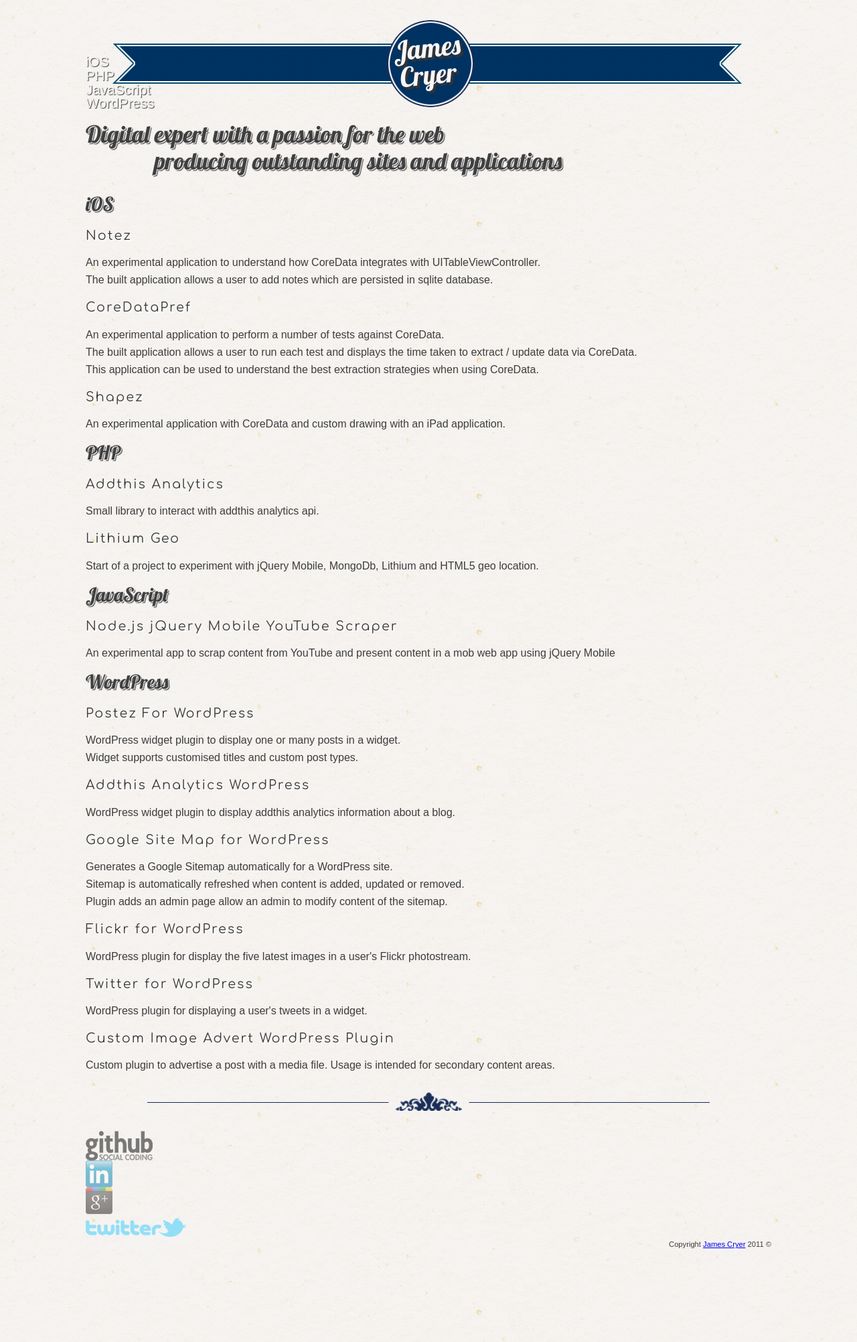
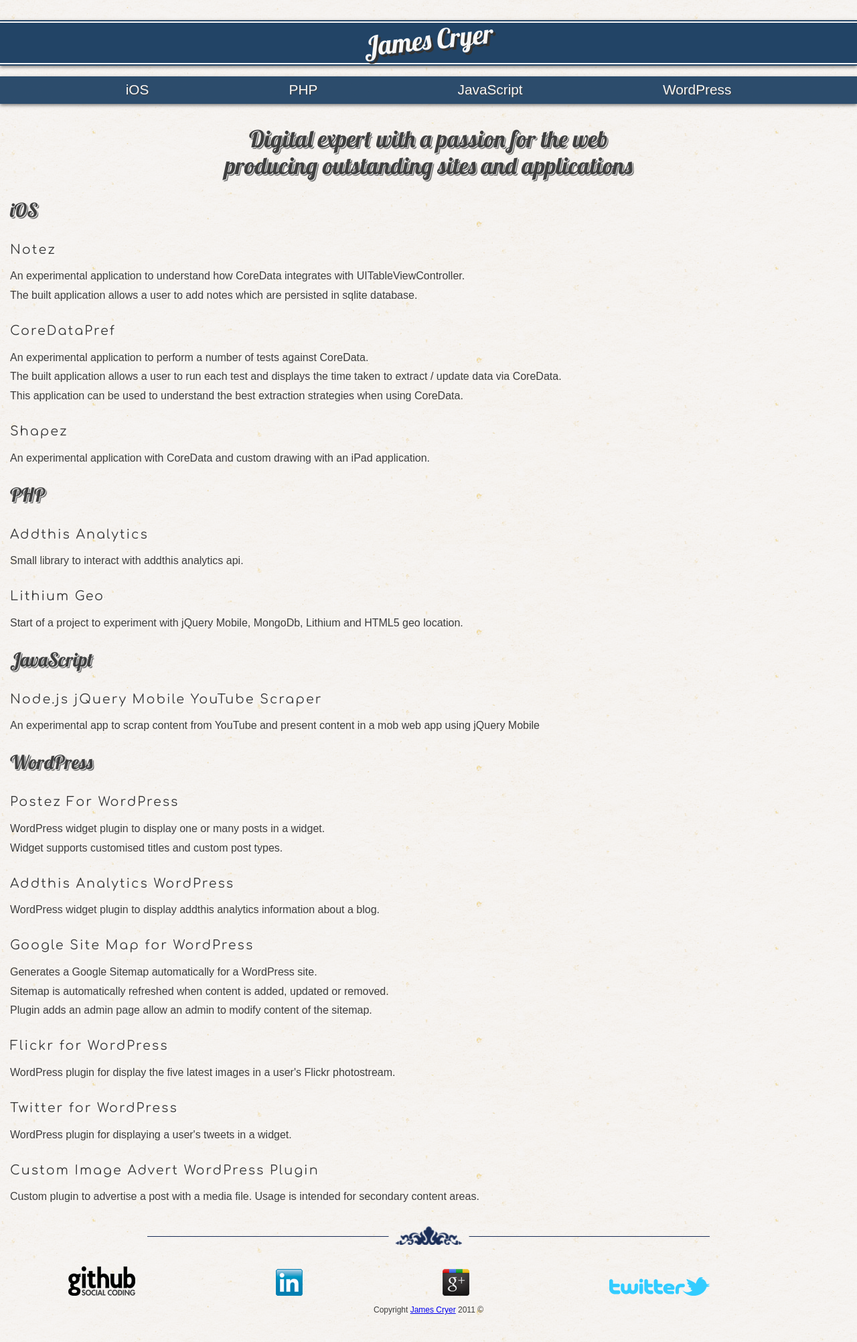
Before and after one commit to jrcryer/jrcryer.github.com, a Jekyll site: the page built from index.html, in a window 1280 px wide. Shown: the whole page at 67% size. Built offline with Jekyll 4.4.1, drawn with Linux system fonts in a browser that asks for light colours; nearby versions of some CDN libraries; some web fonts are replaced.

Commit message:
Defaulting styling

```diff
--- a/_includes/footer.html
+++ b/_includes/footer.html
@@ -1,9 +1,17 @@
 <footer>
     <ul>
-        <li id="github"><a class="replace" href="http://github.com/jrcryer">GitHub</a></li>
-        <li id="linkedin"><a class="replace" href="http://uk.linkedin.com/in/jamescryer">LinkedIn</a></li>
-        <li id="googleplus"><a class="replace" href="https://plus.google.com/106644155952209673321/posts">Google+</a></li>
-        <li id="twitter"><a class="replace" href="http://twitter.com/jrcryer">Twitter</a></li>
+        <li id="github">
+            <a href="http://github.com/jrcryer"><img src="../images/github.png" alt="Github Repos" /></a>
+        </li>
+        <li id="linkedin">
+            <a href="http://uk.linkedin.com/in/jamescryer"><img src="../images/linkedin.png" alt="LinkedIn Profile" /></a>
+        </li>
+        <li id="googleplus">
+            <a href="https://plus.google.com/106644155952209673321/posts"><img src="../images/googleplus.png" alt="Google Plus Profile" /></a>
+        </li>
+        <li id="twitter">
+            <a href="http://twitter.com/jrcryer"><img src="../images/twitter.png" alt="Twitter Profile" /></a>
+        </li>
     </ul>
     <span class="copyright">Copyright <a href="/">James Cryer</a> 2011 &copy;</span>
     <div class="clear"></div>
--- a/_includes/header.html
+++ b/_includes/header.html
@@ -1,7 +1,9 @@
 <header id="title">
-    <h1 id="page-title">
-        <a href="/">
-            <span class="first">James</span> <span class="second">Cryer</span>
-        </a>
-    </h1>
+    <hgroup>
+        <h1 id="page-title">
+            <a href="/">
+                <span class="first">James</span> <span class="second">Cryer</span>
+            </a>
+        </h1>
+    </hgroup>
 </header>
--- a/stylesheets/application.css
+++ b/stylesheets/application.css
@@ -1,8 +1,7 @@
 body {
     font-family: 'Mako', Arial;
-    max-width: 1044px;
     margin: 0 auto;
-    padding: 30px 0;
+    padding: 1.875em 0;
     background:url(../images/background.png);
     color: #3D3D3D;
 }
@@ -10,15 +9,22 @@
     font-family: 'Lobster', Arial;
 }
 
-header {
-    position: relative;
+#title {
+    background: #224466;
+    padding: 0.125em 0;
+    margin-bottom: 1em;
+    -moz-box-shadow: 0px 2px 5px rgba(0, 0, 0, 0.5);
+    -webkit-box-shadow: 0px 2px 5px rgba(0, 0, 0, 0.5);
+    box-shadow: 0px 2px 5px rgba(0, 0, 0, 0.5);
+}
+#title hgroup {
+    padding: 0.3125em 0 0.9375em;
+    border-top: 2px solid #F7F7F7;
+    border-bottom: 2px solid #F7F7F7;
 }
 #page-title {
-    width: 118px;
+    text-align:center;
     z-index:1000;
-    position: absolute;
-    top: 20px;
-    left: 45%;
 }
 header h1 {
     font-size: 2.5em;
@@ -36,16 +42,21 @@
     text-decoration: none;
     text-shadow: 0.08em 0.1em 0.01em #333;
 }
-header h1 span {
-    display: block;
+
+nav {
+    background: rgba(34, 68, 102, 0.95);
+    padding: 0.625em 0;
+    margin-bottom: 2em;
+    -moz-box-shadow: 0px 2px 5px rgba(0, 0, 0, 0.5);
+    -webkit-box-shadow: 0px 2px 5px rgba(0, 0, 0, 0.5);
+    box-shadow: 0px 2px 5px rgba(0, 0, 0, 0.5);
 }
-header h1 span.second {
-    padding: 0 0 0 6px;
+nav ul {
+    text-align: center;
 }
-nav ul{
-    background:url(../images/banner.png) no-repeat 48% 0%;
-    height: 78px;
-    padding: 52px 0 0;
+nav ul li {
+    display: inline;
+    padding: 0 8%;
 }
 nav a,
 nav a:hover,
@@ -58,10 +69,10 @@
 }
 
 section#strapline {
-    margin-top: 20px;
-    margin-bottom: 20px;
+    margin-bottom: 2em;
 }
 section#strapline h2 {
+   text-align: center;
    color: #3F3F3F;
    text-decoration: none;
    font-size: 2.2em;
@@ -75,19 +86,15 @@
 section#strapline span {
     display: block;
 }
-section#strapline span.second {
-    padding: 0 0 0 10%;
-}
 
 article {
     font-family: 'Mako', Arial;
-    margin-top: 30px;
-    margin-bottom: 30px;
-    padding: 0 0 40px;
     background: url(../images/divider.png) 50% 100% no-repeat;
+    padding-bottom: 2em;
+    margin: 0 0.9375em 2em;
 }
 article header {
-    margin: 0 0 20px;
+    margin-bottom: 2em;
 }
 article header a {
     color: #3F3F3F;
@@ -96,21 +103,20 @@
     text-shadow: 1px 1px 1px #FFF, 2px 2px 1px #3F3F3F;
 }
 article section {
-    margin-bottom: 20px;
 }
 article section h3 {
     font-family: 'Comfortaa', Arial;
     font-size: 1.2em;
     line-height: 1.325em;
     letter-spacing: 2px;
-    margin-bottom: 20px;
     text-shadow: 2px 2px 1px #FFF;
+    margin-bottom: 1em;
 }
 article section div {
-    margin-bottom: 20px;
+    margin-bottom: 2em;
 }
 article section p {
-    margin: 10px 0;
+    margin-bottom: 0.8em;
 }
 article a,
 article a:hover,
@@ -119,183 +125,14 @@
     text-decoration: none;
 }
 
-footer {
-    padding: 0 0 30px;
+footer ul li {
+    display:inline;
+    padding: 0 8%;
 }
 footer .copyright {
-    float: right;
-    font-size: 0.7em;
+    display: block;
+    margin: 1em 0;
+    text-align: center;
+    font-size: 0.75em;
 }
-footer ul a {
-    display: block;
-    text-indent: -9999px;
-    opacity: 0.5;
-    -o-transition: all 0.4s linear;
-    -moz-transition: all 0.4s linear;
-    -webkit-transition: all 0.4s linear;
-    transition: all 0.4s linear;
-}
-footer ul a:hover,
-footer ul a:active{
-    opacity: 1;
-}
-#github a {
-    width: 100px;
-    height: 44px;
-    background:url(../images/github.png) no-repeat;
-}
-#linkedin a {
-    width: 40px;
-    height: 40px;
-    background:url(../images/linkedin.png) no-repeat;
-}
-#googleplus a {
-    width: 40px;
-    height: 40px;
-    background:url(../images/googleplus.png) no-repeat;
-}
-#twitter {
-    margin-top: 6px;
-    margin-bottom: 6px;
-}
-#twitter a {
-    width: 158px;
-    height: 28px;
-    background:url(../images/twitter.png) no-repeat;
-}
-
-
 /* Media Queries */
-@media only screen and (max-width:960px) {
-    section#strapline h2 {
-        font-size: 1.8em;
-    }
-}
-@media only screen and (max-width:900px) {
-    nav ul {
-        background-position: 44% 0%;
-    }
-    footer.container_16 .prefix_4 {
-        padding-left: 23%;
-    }
-    footer.container_16 .grid_3 {
-        width: 18.75%;
-    }
-}
-@media only screen and (max-width:780px) {
-    nav {
-        height: 0px;
-        width: 0px;
-        display: none;
-    }
-    #title {
-        position: relative;
-        background:url(../images/banner.png) 43% 100% no-repeat;
-        height: 130px;
-        text-align:center;
-    }
-    #page-title {
-        top:20px;
-    }
-    section#strapline h2 {
-        text-align:center
-    }
-    section#strapline h2 .second {
-        padding: 0;
-    }
-    #github {
-        width: 23.0%;
-        left: 6.25%;
-        padding-left: 0;
-    }
-    #linkedin {
-        width: 10.5%;
-        left: 12.5%;
-    }
-    #googleplus {
-        width: 23.0%;
-        left: 12.5%;
-    }
-    #twitter {
-        width: 16.75%;
-    }
-}
-@media only screen and (max-width:540px) {
-    #title {
-        background-position: 50% 100%;
-    }
-    #page-title {
-        left: 38%;
-    }
-}
-@media only screen and (max-width:480px) {
-    body {
-        width: 480px;
-    }
-    .container_16 {
-        width: 100%;
-        margin-right: 0;
-        margin-left: 0;
-    }
-    #title {
-        background-position: 50% 100%;
-    }
-    #page-title {
-        left: 38%;
-    }
-    article.container_16 .grid_8 {
-        width: 98.0%;
-    }
-    article.container_16 .push_2 {
-        left: 0;
-    }
-    .container_16 .copyright {
-        padding: 10px;
-        width: 98%;
-        text-align:center;
-    }
-    section#strapline span {
-       display: inline;
-    }
-    section#strapline span.second {
-        padding: 0;
-    }
-}
-@media only screen and (max-width:320px) {
-    body {
-        width: 320px;
-    }
-    #title {
-        background-position: 51% 100%;
-    }
-    #page-title {
-        left: 30%;
-    }
-    footer {
-        position: relative;
-    }
-    #github {
-        width: 48.0%;
-        margin-bottom: 60px;
-    }
-    #linkedin {
-        position: absolute;
-        top: 60px;
-        left: 52px;
-        width: 48.0%;
-    }
-    #googleplus {
-        position: absolute;
-        top: 60px;
-        left: 194px;
-    }
-    #twitter {
-        width: 48.0%;
-        margin-bottom: 60px;
-    }
-}
-@media only screen and (min-device-width: 768px) and (max-device-width: 1024px) {
-    body {
-        width: 1024px;
-    }
-}
```
